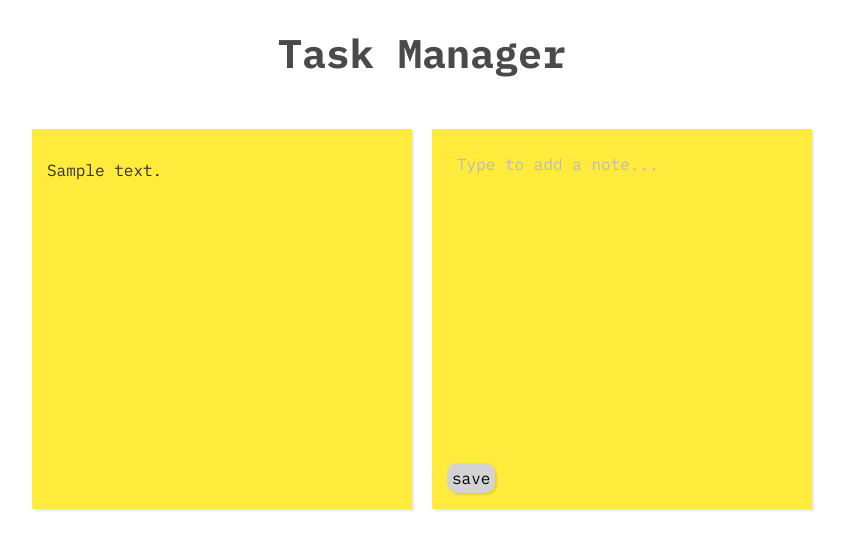
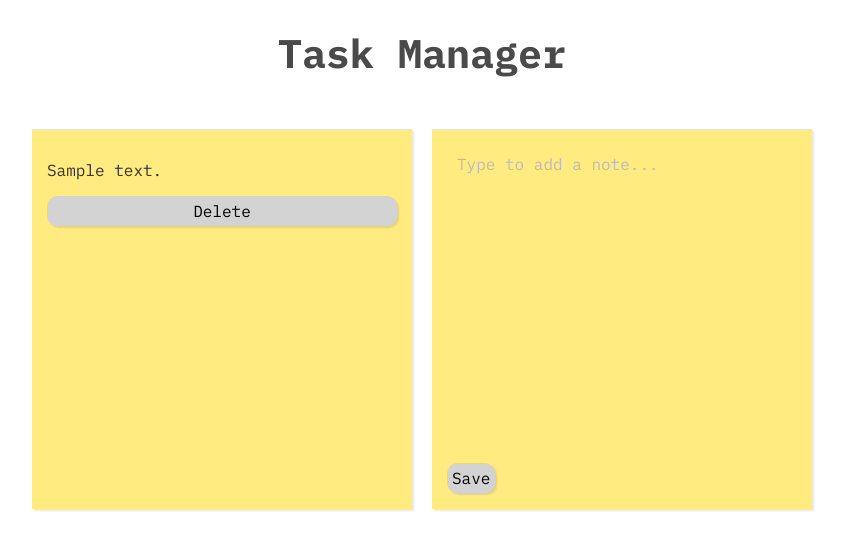
Before and after one commit to jleto6/task-manager, a Flask app: page / in a window 1280 px wide. Shown: the top 550 px of the page, without its empty margins (218-1063 px from the left). Run offline with Flask 3, Linux system fonts and the light colour scheme; a database or web service that is not in the repository returns one stand-in record (values such as "Sample title"); some libraries are stand-ins or nearby versions.

Commit message:
add task deletion functionality and improve task creation handling

```diff
--- a/app.py
+++ b/app.py
@@ -25,19 +25,29 @@ def home():
     # when a POST is recieved
     if request.method == "POST":
         data = request.get_json()
-        text = data.get("text")
-        if text:
-            # Insert task into DB
-            cur.execute("INSERT INTO tasks (description) VALUES (%s) RETURNING id;", (text,))
-            task_id = cur.fetchone()[0]
-            conn.commit()
-            # Emit the task so the frontend can update
-            socketio.emit("task", {
-                "tasks": [{
+        action_type = data.get("type")
+
+        if action_type == "text":
+            text = data.get("text")
+            if text:
+                # Insert task into DB
+                cur.execute("INSERT INTO tasks (description) VALUES (%s) RETURNING id;", (text,))
+                task_id = cur.fetchone()[0]
+                conn.commit()
+                # Emit the task so the frontend can update
+                socketio.emit("task", {
                     "id": task_id,
                     "description": text
-                }]
-            })
+                })
+
+        elif action_type == "delete":
+            id = data.get("id")
+            #print(f"deleting {id}")
+            if id:
+                # Delete task with the id
+                cur.execute("DELETE FROM tasks WHERE id = %s", (id,))
+                conn.commit()
+
         return "", 204  # success, no content
 
     return render_template("tasks.html", tasks=tasks)
--- a/static/style.css
+++ b/static/style.css
@@ -20,7 +20,7 @@ h1 {
 }
 
 .sticky-note {
-    background-color: #ffeb3b;
+    background-color: #FFEB80;
     border-radius: 0px; /* No rounded corners */
     width: 350px;
     height: 350px; /* Set the height of the sticky note */
@@ -33,7 +33,6 @@ h1 {
     justify-content: flex-start; /* Keep elements at the top */
     align-items: stretch; /* Ensure children fill the container's width */
 }
-
 
 textarea {
     padding: 10px;
@@ -60,7 +59,7 @@ textarea:focus {
 }
 
 button {
-    background-color: lightgray; /* Same yellow for the button */
+    background-color: lightgray;
     color: black;
     font-family: 'IBM Plex Mono', monospace;
     border: none;
@@ -72,11 +71,11 @@ button {
 }
 
 button:hover {
-    background-color: gray; /* Darker shade on hover */
+    background-color: gray;
 }
 
 .task-container {
-    justify-content: center; /* Ensure the sticky notes are centered within the container */
+    justify-content: center;
     display: flex;
     flex-wrap: wrap;
     justify-content: flex-start;
--- a/templates/tasks.html
+++ b/templates/tasks.html
@@ -13,13 +13,11 @@ var socket = io(); // Connect to Flask-SocketIO Server
 
 document.addEventListener('DOMContentLoaded', () => {
 
+    // SEND TO BACKEND
     const text = document.querySelector('#text')
-
     document.querySelector('#save').addEventListener('click', () => {
-
         if (text.value.trim() !== "") {
             // Send text to backend
-            // console.log(`Button clicked emitting ${text.value}`)
                 fetch("/", {
                     method: "POST",
                     headers: {
@@ -30,33 +28,81 @@ document.addEventListener('DOMContentLoaded', () => {
                         text: text.value
                     })
                 });
-
-                text.value = ""
+                text.value = "" // Clear the form
         }
-
         else {
             alert("Text required");
-        }
+    }})
 
-    })
-
+    // SHOW FROM EMIT
     socket.on("task", (data) => {
         const taskContainer = document.querySelector('.task-container');
         const formContainer = document.querySelector('.form-container');
 
-        // Only process the new task
-        const task = data.tasks[0];  // Just grab the first task from the array
+        const task = data;  // Grab the task from the emit
 
-        const note = document.createElement('div');
-        note.classList.add('sticky-note');
+        const note = document.createElement('div'); // Create a note element
+        note.classList.add('sticky-note'); // add CSS class 'sticky-note' to it
+
         note.dataset.id = task.id; // Store the task ID in a data attribute
 
-        const p = document.createElement('p');
-        p.textContent = task.description || "No description provided.";
+        const p = document.createElement('p'); // Create a <p> element to hold the text
+        p.textContent = task.description || "No description provided."; // Fill th text
+        note.appendChild(p); // Nest p inside of the note div
 
-        note.appendChild(p);
-        taskContainer.insertBefore(note, formContainer);  // Insert the new task before the form
+        const b = document.createElement('button') // Create a <button> element for deleting
+        b.classList.add('delete-btn'); // add the delete class
+        b.textContent = "Delete"; // Fill th text
+        note.appendChild(b); // Nest b inside of the note div
+
+        // Event listener for dynamically created buttons
+        b.addEventListener('click', () => {
+            const taskId = note.dataset.id; // Get the id from the created task
+            //console.log("deleting task with id:", taskId)
+            const currentTask = document.querySelector(`.sticky-note[data-id="${taskId}"]`) // get the task based on current ID\
+            if (currentTask) currentTask.remove() // remove the task from js if it exists
+
+            // Send id to backend to be deleted
+            fetch("/", {
+                    method: "POST",
+                    headers: {
+                        "Content-Type": "application/json"
+                    },
+                    body: JSON.stringify({
+                        type: "delete",
+                        id: taskId
+                    })
+                });
+
+        })
+
+        taskContainer.insertBefore(note, formContainer);  // Insert the new task before the formContainer
     });
+
+    // DELETE BUTTON FOR STATIC
+    const deleteButton = document.querySelectorAll('.delete-btn');
+    deleteButton.forEach(button => {
+        button.addEventListener('click', () => {
+            const taskId = button.dataset.id; // Get the id from the button
+            //console.log("deleting task with id:", taskId)
+            const currentTask = document.querySelector(`.sticky-note[data-id="${taskId}"]`) // get the task based on current ID\
+            if (currentTask) currentTask.remove() // remove the task from js if it exists
+
+            // Send id to backend to be deleted
+            fetch("/", {
+                    method: "POST",
+                    headers: {
+                        "Content-Type": "application/json"
+                    },
+                    body: JSON.stringify({
+                        type: "delete",
+                        id: taskId
+                    })
+                });
+
+        })
+
+    })
 
 });
 
@@ -69,9 +115,11 @@ document.addEventListener('DOMContentLoaded', () => {
 
     <!-- Dynamically Generated Sticky Notes (Tasks) -->
     <div class="task-container">
+
          {% for task in tasks %}
-         <div class="sticky-note">
+         <div class="sticky-note" data-id="{{ task[0]}}">
             <p>{{ task[1] or 'No description provided.' }}</p>
+            <button type="button" class="delete-btn" data-id="{{ task[0]}}">Delete</button>
         </div>
         {% endfor %}
 
@@ -81,7 +129,7 @@ document.addEventListener('DOMContentLoaded', () => {
             <form>
                 <textarea id="text" name="text" placeholder="Type to add a note..." required></textarea>
 
-                <button type="button" id="save">save</button>
+                <button type="button" id="save">Save</button>
             </form>
         </div>
 
```
